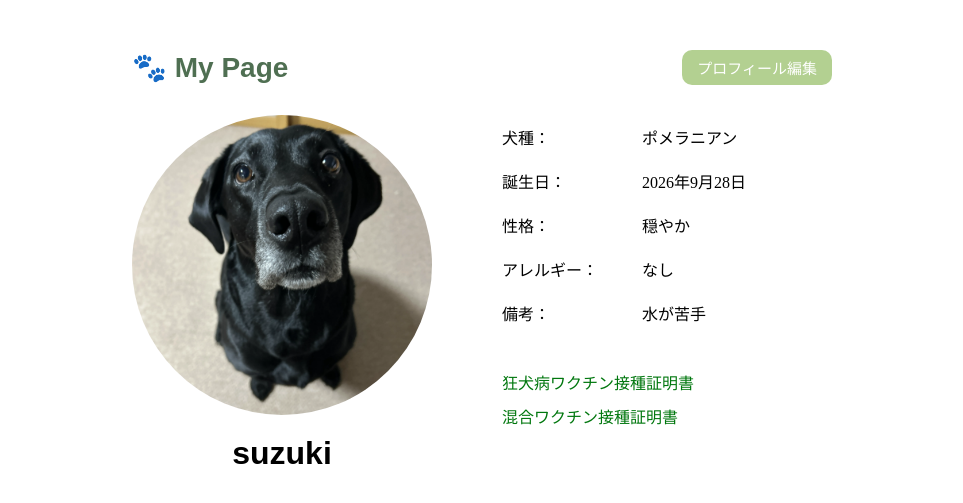
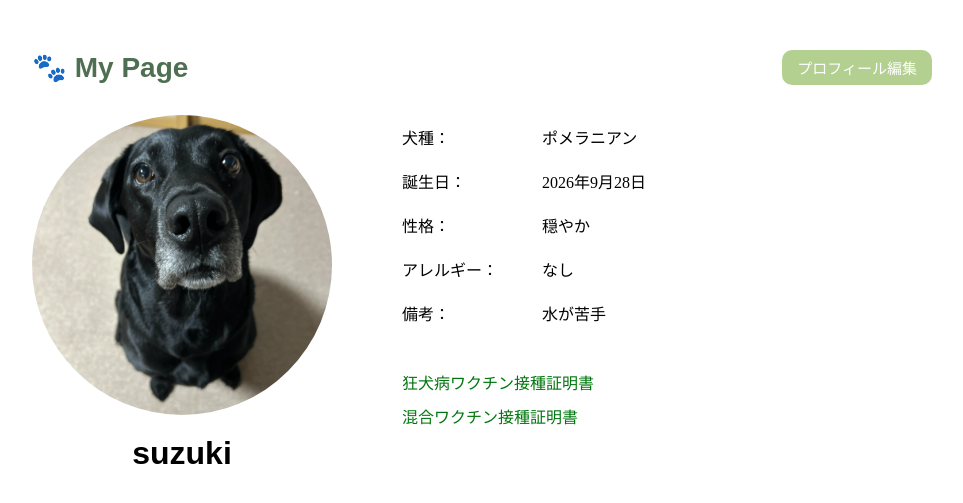
Before and after one commit to mktymd/dogrun, a Django app: template dogrunproject/dogruns/templates/dogruns/mypage.html in a window 1280 px wide. Shown: the top 503 px of the page, without its empty margins (158-1121 px from the left). Run offline with Django 5.2, Linux system fonts and the light colour scheme; the template is opened without the code that fills it: values that come from a table or form of the project are taken from there, others are empty; data comes from the database, SQL or seed files in the repository; both versions use the stored data as it was after the commit.

Commit message:
16:54suzuki

```diff
--- a/dogrunproject/dogruns/templates/dogruns/mypage.html
+++ b/dogrunproject/dogruns/templates/dogruns/mypage.html
@@ -59,7 +59,7 @@
     <tr>
         <td>
             {% if profile.rabies_vaccine_date %}
-            <a href="{{rabies_vaccine_date.url}}">
+            <a href="{{ profile.rabies_vaccine_date.url}}" target="_blank">
                 狂犬病ワクチン接種証明書
             </a>
             {% endif %}
@@ -69,9 +69,8 @@
     <tr>
         <td>
             {% if profile.mixed_vaccine_date %}
-            <a href="{{mixed_vaccine_date.urls}}">
-                混合ワクチン接種証明書
-            </a>
+            <a href="{{ profile.mixed_vaccine_date.url}}" target="_blank">
+                混合ワクチン接種証明書</a>
             {% endif %}
         </td>
     </tr>
--- a/dogrunproject/static/css/mypage.css
+++ b/dogrunproject/static/css/mypage.css
@@ -4,7 +4,7 @@
 }
 
 .profile_title {
-    width: 700px;
+    width: 900px;
     margin: 0 auto 30px;
     display: flex;
     justify-content: space-between;
@@ -43,7 +43,7 @@ h1 {
 
 #profile_inner {
     display: flex;
-    width: 700px;
+    width: 900px;
     margin: 0 auto;
     gap: 50px;
 }
@@ -70,7 +70,7 @@ h1 {
 }
 
 .profile_right {
-    width: 350px;
+    width: 450px
 }
 
 /* テーブル全体 */
```
Also changed, not shown: dogrunproject/db.sqlite3.
